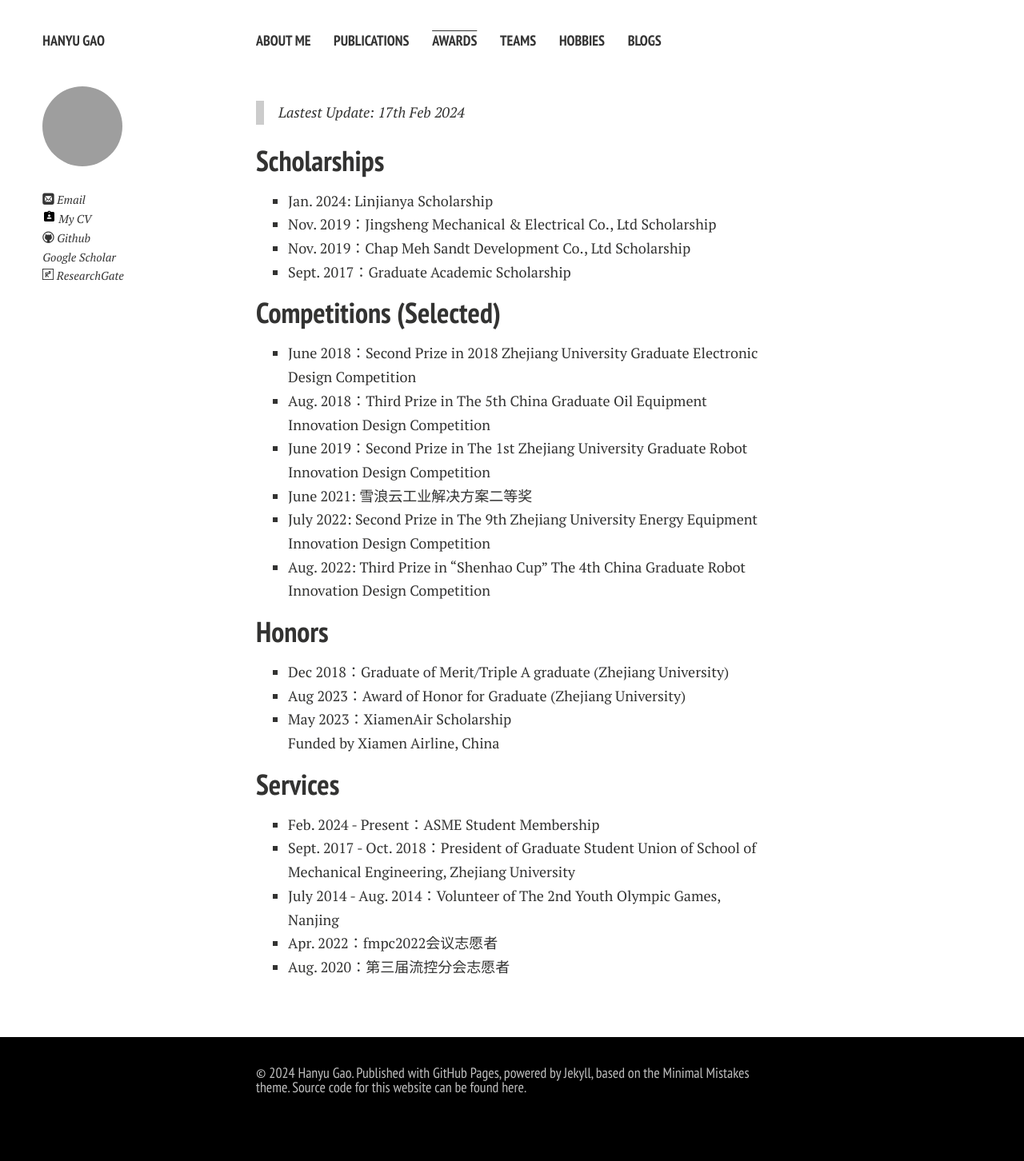
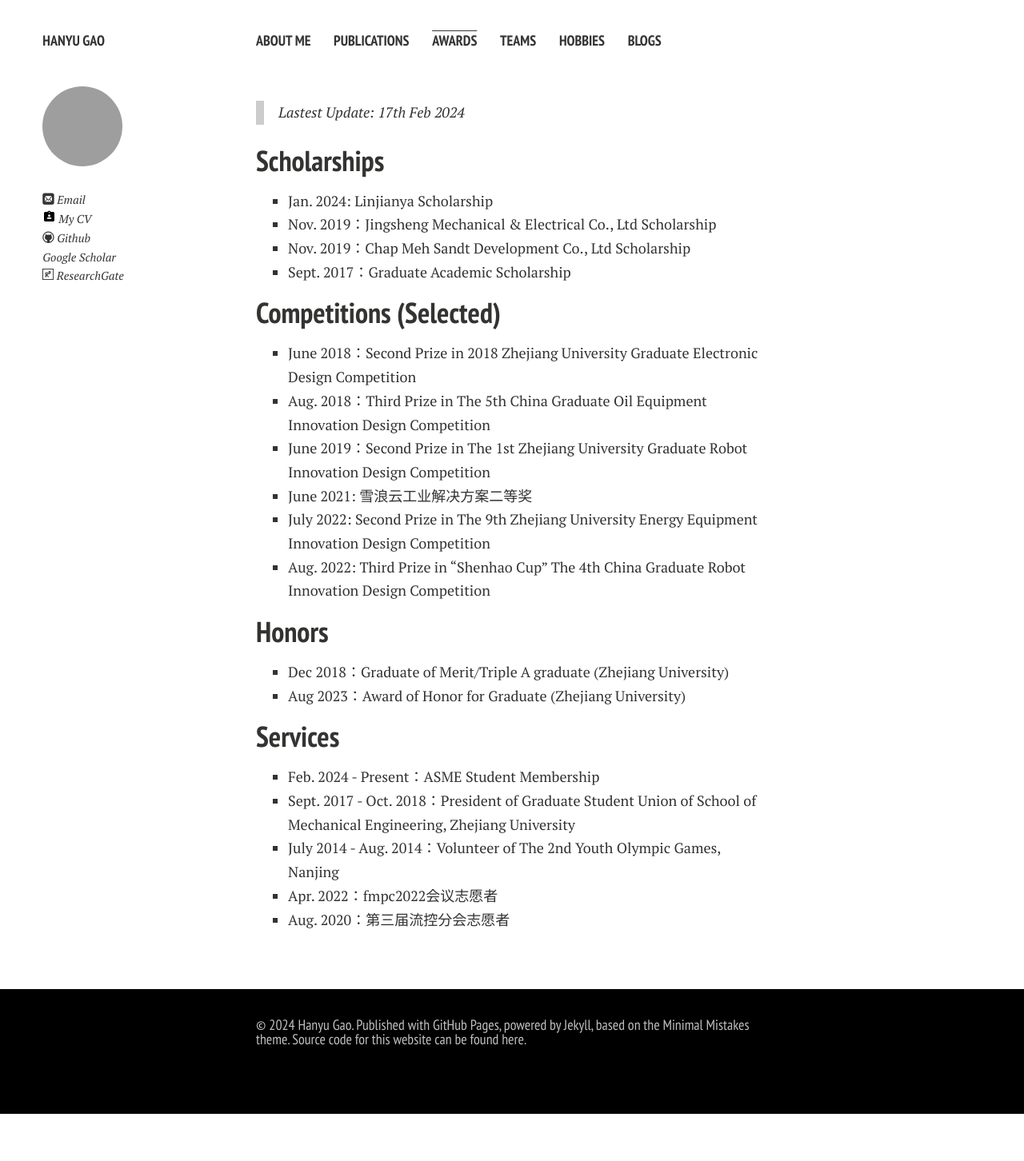
Before and after one commit to HanyuGaoX/HanyuGaoX.github.io, a Jekyll site: the page built from awards.md, in a window 1280 px wide. Shown: the whole page at 80% size. Built offline with Jekyll 4.4.1, drawn with Linux system fonts in a browser that asks for light colours; nearby versions of some CDN libraries; comment, search, counter and statistics services are not loaded; a style sheet for code colours, icons or effects is not loaded; after the commit the page ends 1393 px from its top, so only the background shows below that.

Commit message:
Update awards.md

```diff
--- a/awards.md
+++ b/awards.md
@@ -28,7 +28,7 @@ title: Awards
 
 - Dec 2018：Graduate of Merit/Triple A graduate (Zhejiang University)
 - Aug 2023：Award of Honor for Graduate (Zhejiang University)
-- May 2023：XiamenAir Scholarship<br>Funded by Xiamen Airline, China
+
 
 
 ## Services
```
